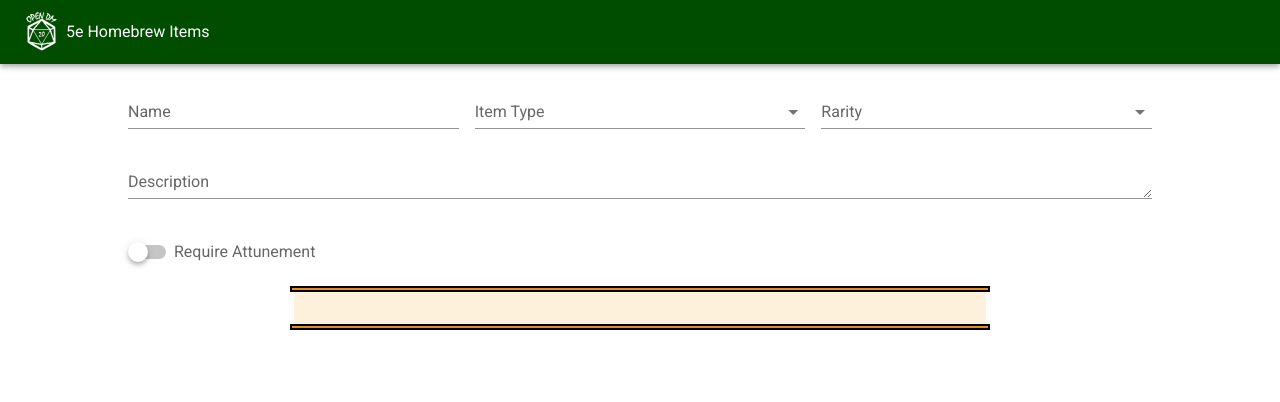
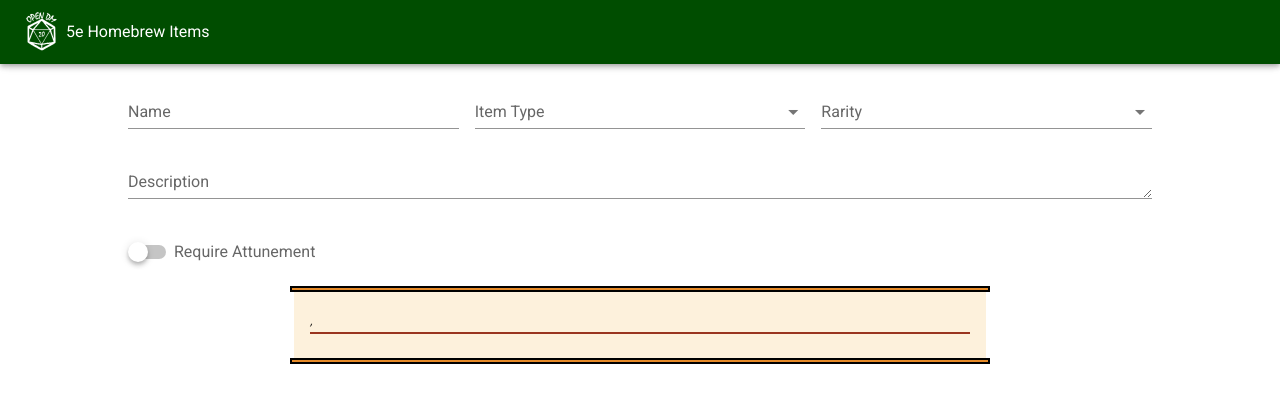
Before and after one commit to TJCowx/5e-homebrew-items, a Vue app: page / in a window 1280 px wide. Shown: the top 402 px of the page. Built offline with nearby package versions, Linux system fonts and the light colour scheme.

Commit message:
formatted the description

```diff
--- a/src/components/item/stat-block/StatBlock.vue
+++ b/src/components/item/stat-block/StatBlock.vue
@@ -2,7 +2,22 @@
   <div class="stat-block-wrapper">
     <StatBlockBorder />
     <div class="content-container">
-      {{ item.name }}
+      <div class="name accent-color">{{ item.name }}</div>
+      <span class="subtext">
+        {{ item.itemType }}
+        <span v-if="item.itemSubType.length > 0">
+          ({{ item.itemSubType }})
+        </span>
+        , {{ item.rarity }}
+        <span v-if="item.reqAttune">
+          (requires attunement<span v-if="item.attuneRequirements.length > 0">
+            {{ item.attuneRequirements }}</span
+          >)
+        </span>
+      </span>
+      <hr class="line-break" />
+
+      <div class="description">{{ item.description }}</div>
     </div>
     <StatBlockBorder />
   </div>
@@ -10,6 +25,7 @@
 
 <script>
 import StatBlockBorder from "./StatBlockBorder.vue";
+
 export default {
   name: "StatBlock",
   props: ["item"],
@@ -19,7 +35,6 @@ export default {
 
 <style scoped>
 .stat-block-wrapper {
-  white-space: "pre-wrap";
   width: 700px;
   margin-left: auto;
   margin-right: auto;
@@ -30,4 +45,32 @@ export default {
   margin: 0 4px;
   padding: 16px;
 }
+
+.accent-color {
+  color: #58170d;
+}
+
+.name {
+  font-size: 24px;
+  font-variant: small-caps;
+  font-family: Georgia, "Times New Roman", Times, serif;
+  font-weight: bold;
+  letter-spacing: 1px;
+  line-height: 1;
+}
+
+.subtext {
+  font-size: 12px;
+  font-style: italic;
+}
+
+.line-break {
+  border: 1px solid #99351f;
+}
+
+.description {
+  white-space: pre-wrap;
+  padding-top: 8px;
+  font-size: 14px;
+}
 </style>
```
